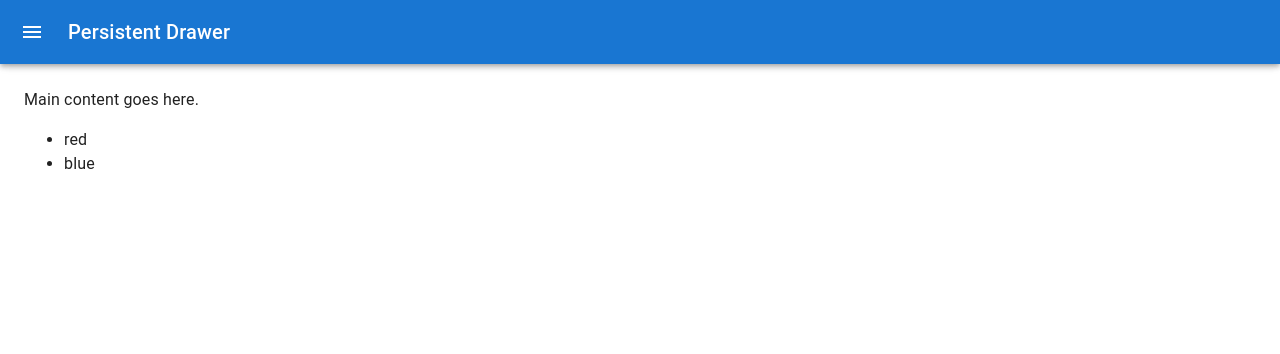
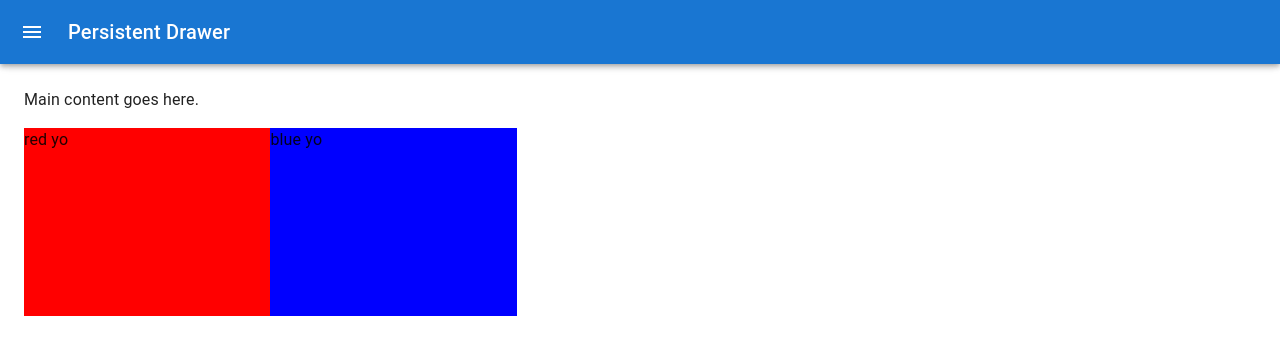
Before and after one commit to AdrianKusek/react-colors, a React (Create React App) app: page /pallete/new in a window 1280 px wide. Shown: the top 354 px of the page. Built offline with nearby package versions, Linux system fonts and the light colour scheme.

Commit message:
add Draggable color Box

```diff
--- /dev/null
+++ b/src/DraggableColorBox.js
@@ -0,0 +1,9 @@
+import React from 'react'
+import './styles/DraggableColorBox.css'
+
+export default function DraggableColorBox(props) {
+    const color = props.color
+  return (
+    <div className='DraggableColorBox' style={{backgroundColor:color}}>{color} yo</div>
+  )
+}
--- a/src/NewPaletteForm.js
+++ b/src/NewPaletteForm.js
@@ -1,10 +1,9 @@
-import React, {useState} from 'react';
+import React, { useState } from 'react';
 import { AppBar, Box, CssBaseline, Drawer, IconButton, Toolbar, Typography, Divider, Button } from '@mui/material';
 import MenuIcon from '@mui/icons-material/Menu';
 import ChevronLeftIcon from '@mui/icons-material/ChevronLeft';
-import { ChromePicker, SketchPicker} from 'react-color';
-import { HexColorPicker } from "react-colorful";
-
+import { ChromePicker } from 'react-color';
+import DraggableColorBox from './DraggableColorBox';
 
 const drawerWidth = 400;
 
@@ -14,20 +13,23 @@ export default function NewPaletteForm() {
   const handleDrawerToggle = () => {
     setOpen(!open);
   };
-  const [color, setColor] = useState('blue'); // define a state for the color prop
-  const [colors,setColors] = useState(['red','blue'])
+
+  const [color, setColor] = useState('blue');
+  const [colors, setColors] = useState(['red', 'blue']);
+
   const handleChange = (c) => {
     setColor(c.hex);
   };
 
-  const addColor = (newColor)=>{
-    setColors([...colors, newColor])
-    console.log(colors, 'array state')
-  }
+  const addColor = (newColor) => {
+    setColors([...colors, newColor]);
+    console.log(colors, 'array state');
+  };
+
   const handleAddColor = () => {
-    addColor(color)
-    console.log('in handle')
-  }
+    addColor(color);
+    console.log('in handle');
+  };
 
   return (
     <Box sx={{ display: 'flex' }}>
@@ -37,8 +39,7 @@ export default function NewPaletteForm() {
       <AppBar
         position="fixed"
         sx={{
-          width: { sm: `calc(100% - ${open ? drawerWidth : 0}px)` },
-          ml: { sm: `${open ? drawerWidth : 0}px` },
+          width: `calc(100% - ${open ? drawerWidth : 0}px)`,
           transition: 'width 0.3s ease',
         }}
       >
@@ -79,15 +80,17 @@ export default function NewPaletteForm() {
         <Divider />
         <Box sx={{ overflow: 'auto' }}>
           {/* Add drawer content here */}
-          <Typography variant='h4'>Design Your Palette</Typography>
-          <Button variant='contained' color='secondary'>Clear Palette</Button>
-          <Button variant='contained' color='primary'>Random Color</Button>
-          <ChromePicker color={color}
-           onChange={handleChange}
-           onChangeComplete={newColor => console.log(newColor,'yo')}/>
-
-
-          <Button onClick={handleAddColor} variant='contained' color='primary' style={{backgroundColor:color}}>ADD COLOR</Button>
+          <Typography variant="h4">Design Your Palette</Typography>
+          <Button variant="contained" color="secondary">
+            Clear Palette
+          </Button>
+          <Button variant="contained" color="primary">
+            Random Color
+          </Button>
+          <ChromePicker color={color} onChange={handleChange} onChangeComplete={(newColor) => console.log(newColor, 'yo')} />
+          <Button onClick={handleAddColor} variant="contained" color="primary" style={{ backgroundColor: color }}>
+            ADD COLOR
+          </Button>
         </Box>
       </Drawer>
 
@@ -97,18 +100,16 @@ export default function NewPaletteForm() {
         sx={{
           flexGrow: 1,
           p: 3,
-          width: { sm: `calc(100% - ${open ? drawerWidth : 0}px)` },
-          transition: 'width 0.3s ease',
+          ml: `${open ? drawerWidth : 0}px`, // Add this line to shift content to the right
+          transition: 'margin-left 0.3s ease', // Smooth transition for content
+          height: '100vh',
         }}
       >
         <Toolbar />
-        <Typography paragraph>
-          Main content goes here.
-          <ul>
-            {colors.map((color)=>(<li>{color}</li>))}
-          </ul>
-
-        </Typography>
+        <Typography paragraph>Main content goes here.</Typography>
+        {colors.map((color) => (
+          <DraggableColorBox color={color} key={color} />
+        ))}
       </Box>
     </Box>
   );
--- /dev/null
+++ b/src/styles/DraggableColorBox.css
@@ -0,0 +1,10 @@
+.DraggableColorBox{
+   width: 20%;
+   height: 25%;
+   margin: 0 auto;
+   display: inline-block;
+   position: relative;
+   cursor: pointer;
+   margin-bottom: -3.5px;
+
+}
```
